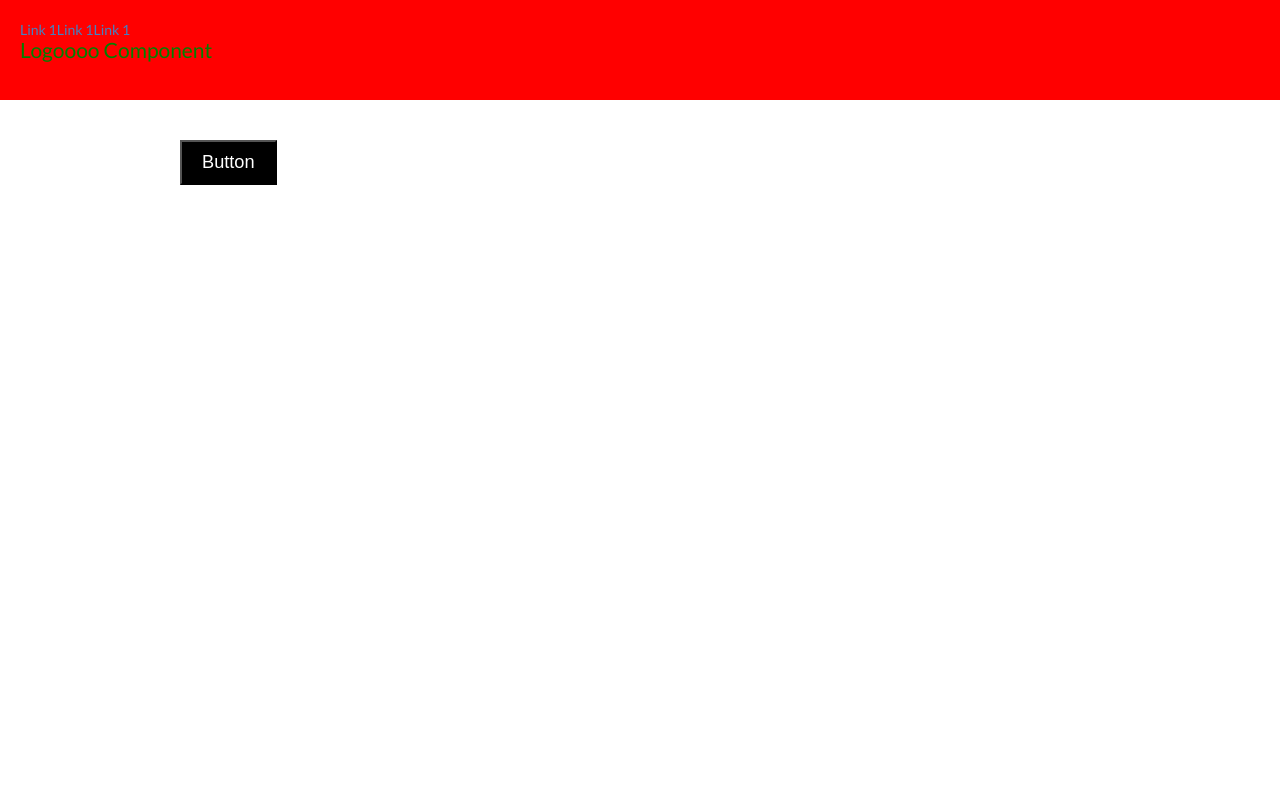
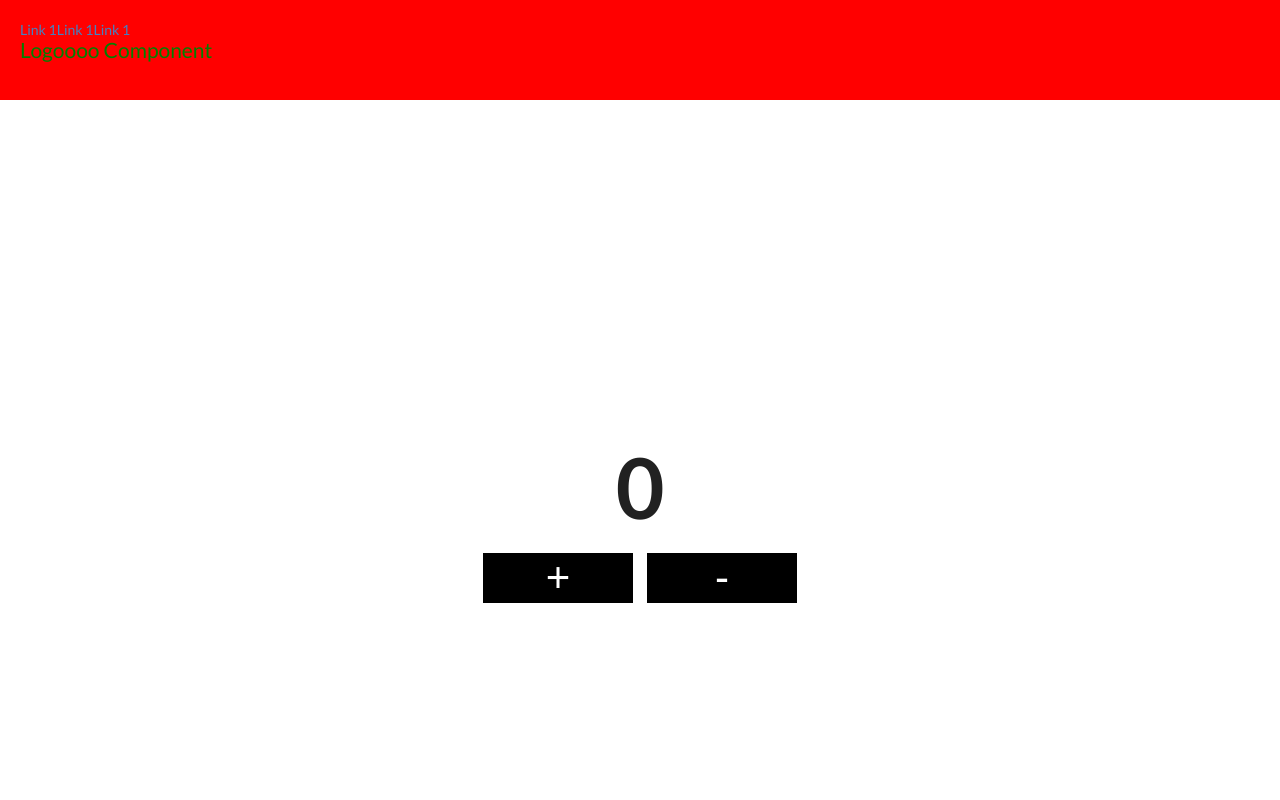
Before and after one commit to Mikeus/react-basics, a React (Create React App) app: page / in a window 1280 px wide. Shown: the top 800 px of the page. Built offline with nearby package versions, Linux system fonts and the light colour scheme.

Commit message:
END - video create counter 1

```diff
--- /dev/null
+++ b/public/css/main.css
@@ -0,0 +1,25 @@
+.counter {
+  display: flex;
+  justify-content: center;
+  align-items: center;
+  height: 100vh;
+  flex-direction: column;
+}
+.counter__number {
+  font-size: 6rem;
+  font-weight: 700;
+  margin-bottom: 4rem;
+}
+
+.counter__plus {
+  margin-right: 1rem;
+}
+
+.counter__plus,
+.counter__minus {
+  background: black;
+  color: white;
+  border: none;
+  font-size: 3rem;
+  width: 150px;
+}
--- a/public/index.html
+++ b/public/index.html
@@ -31,6 +31,7 @@
       crossorigin="anonymous"
       referrerpolicy="no-referrer"
     />
+    <link rel="stylesheet" href="./css/main.css" />
     <title>React App</title>
   </head>
   <body>
--- a/src/components/App.js
+++ b/src/components/App.js
@@ -76,6 +76,13 @@ const App = (props) => {
         }}
       >
         {/* <div className='ui link cards'>{printCards()}</div> */}
+        <div className='counter'>
+          <div className='counter__number'>0</div>
+          <div className='counter__buttons'>
+            <button className='counter__plus'>+</button>
+            <button className='counter__minus'>-</button>
+          </div>
+        </div>
         <Button>Button</Button>
       </main>
     </>
```
